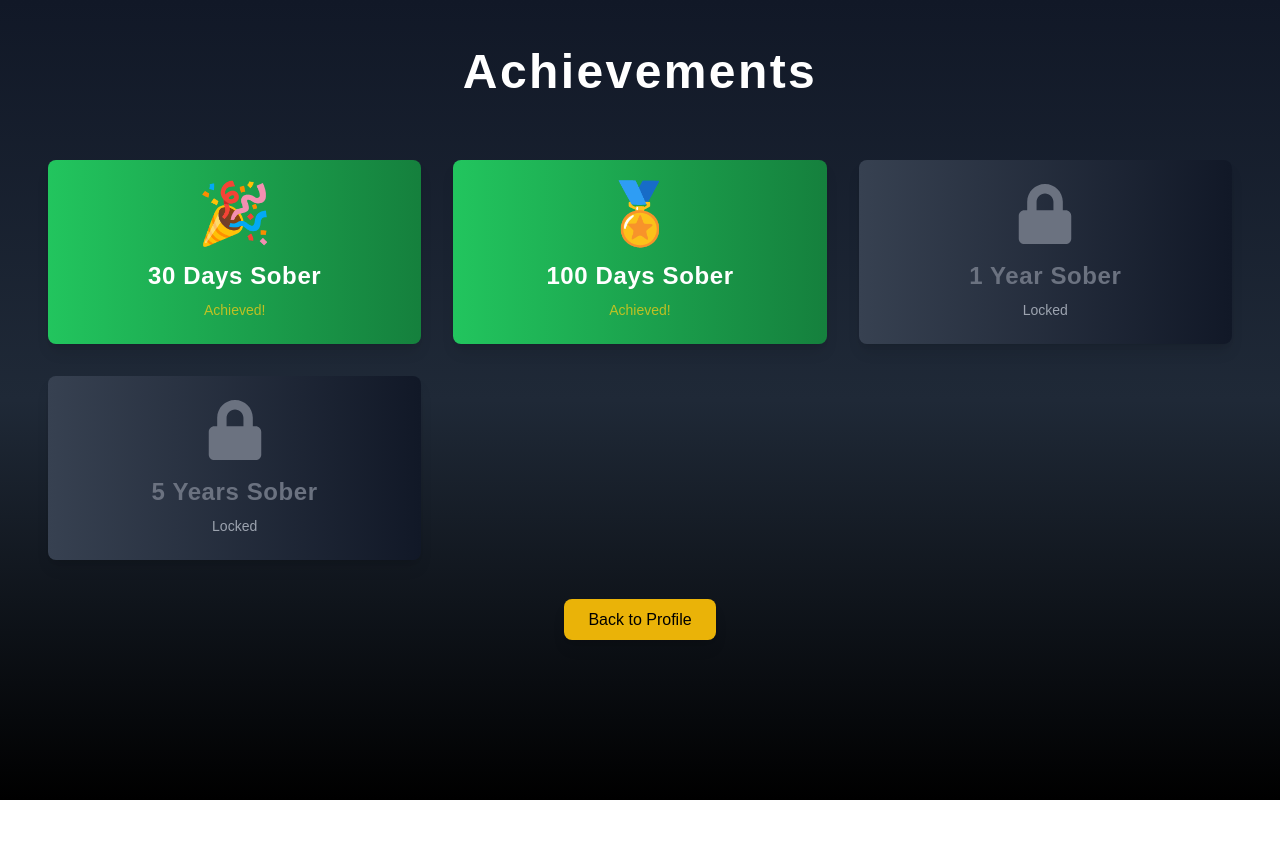
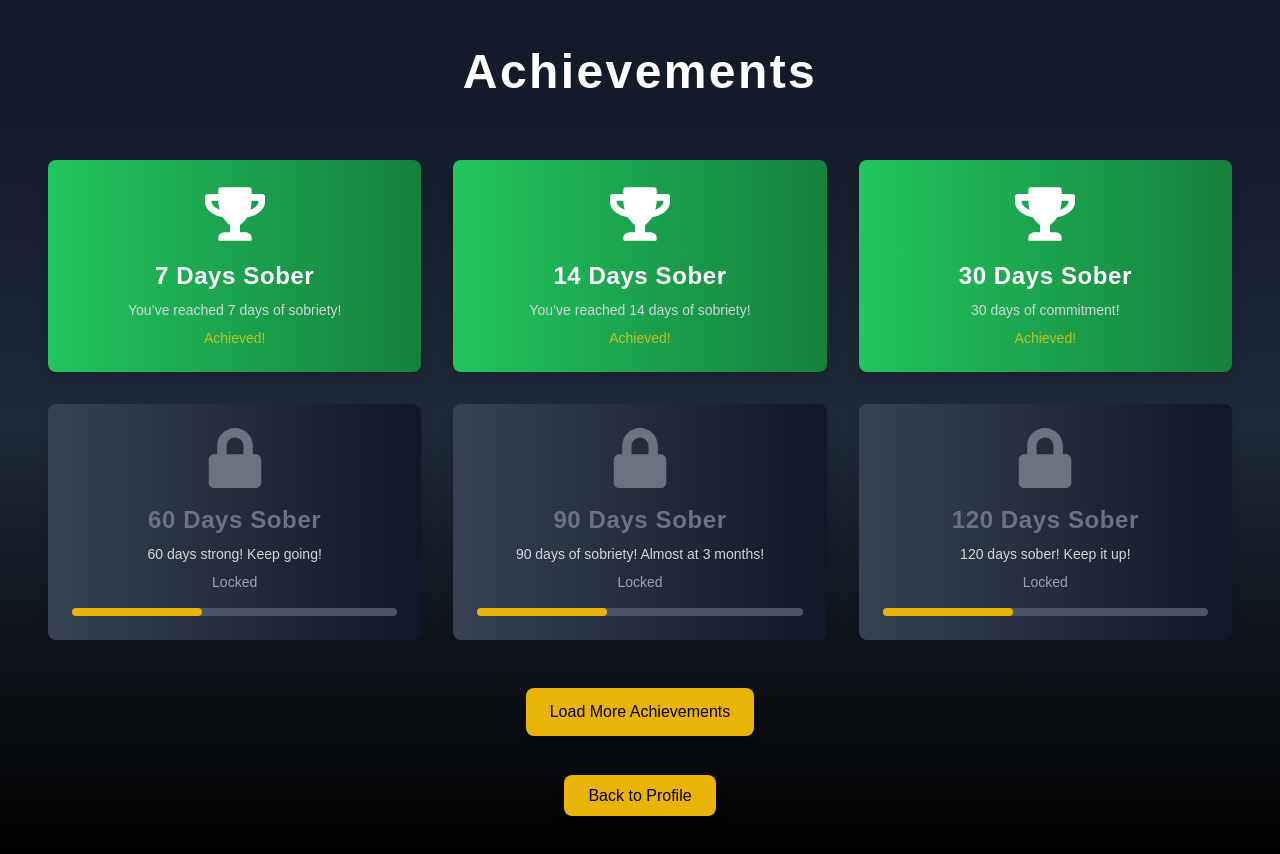
Before and after one commit to evanwilliamson94/sober-social, a Next.js app: page /achievements in a window 1280 px wide. Before the commit the page ends 800 px from the top, so only its background shows below. Built offline with nearby package versions, Linux system fonts and the light colour scheme.

Commit message:
achievements

```diff
--- a/src/pages/achievements.tsx
+++ b/src/pages/achievements.tsx
@@ -1,26 +1,46 @@
-import React from "react";
-import { FaLock } from "react-icons/fa"; // Icon for locked achievements
+import React, { useState } from "react";
+import { FaLock, FaTrophy } from "react-icons/fa"; // FaTrophy for unlocked and FaLock for locked
 
-const achievements = [
-  { title: "30 Days Sober", achieved: true, icon: "🎉" },
-  { title: "100 Days Sober", achieved: true, icon: "🏅" },
-  { title: "1 Year Sober", achieved: false, icon: "🎖️" },
-  { title: "5 Years Sober", achieved: false, icon: "🏆" },
+// Expanded list of achievements
+const allAchievements = [
+  { title: "7 Days Sober", achieved: true, icon: "🎉", description: "You’ve reached 7 days of sobriety!" },
+  { title: "14 Days Sober", achieved: true, icon: "🎉", description: "You’ve reached 14 days of sobriety!" },
+  { title: "30 Days Sober", achieved: true, icon: "🏅", description: "30 days of commitment!" },
+  { title: "60 Days Sober", achieved: false, icon: "🏅", description: "60 days strong! Keep going!" },
+  { title: "90 Days Sober", achieved: false, icon: "🎖️", description: "90 days of sobriety! Almost at 3 months!" },
+  { title: "120 Days Sober", achieved: false, icon: "🎖️", description: "120 days sober! Keep it up!" },
+  { title: "150 Days Sober", achieved: false, icon: "🏆", description: "150 days sober, amazing progress!" },
+  { title: "180 Days Sober", achieved: false, icon: "🏆", description: "Half a year sober! You are amazing!" },
+  { title: "210 Days Sober", achieved: false, icon: "🎖️", description: "210 days strong! Keep it up!" },
+  { title: "240 Days Sober", achieved: false, icon: "🏆", description: "240 days sober, stay strong!" },
+  { title: "270 Days Sober", achieved: false, icon: "🎖️", description: "270 days sober! Almost at 9 months!" },
+  { title: "300 Days Sober", achieved: false, icon: "🏅", description: "300 days sober! Incredible progress!" },
+  { title: "330 Days Sober", achieved: false, icon: "🏅", description: "330 days sober, you're on the way!" },
+  { title: "1 Year Sober", achieved: false, icon: "🏆", description: "1 Year Sober! Keep going!" },
+  { title: "2 Years Sober", achieved: false, icon: "🏆", description: "2 Years Sober! A true inspiration!" },
+  { title: "5 Years Sober", achieved: false, icon: "🏆", description: "5 Years of Sobriety!" },
 ];
 
 const AchievementsPage: React.FC = () => {
+  const [visibleAchievements, setVisibleAchievements] = useState(6); // Initial number of visible achievements
+
+  // Function to load more achievements
+  const loadMoreAchievements = () => {
+    setVisibleAchievements((prev) => prev + 6); // Load 6 more achievements each time
+  };
+
   return (
     <div className="min-h-screen bg-gradient-to-b from-gray-900 via-gray-800 to-black text-white p-8 lg:p-12">
       <div className="container mx-auto space-y-12">
 
         {/* Page Header */}
-        <h1 className="text-5xl font-bold text-center mb-10 lg:mb-16 tracking-wider">
+        <h1 className="text-5xl font-bold text-center mb-10 lg:mb-16 tracking-wider animate-fadeIn">
           Achievements
         </h1>
 
         {/* Achievements Grid */}
         <div className="grid grid-cols-1 sm:grid-cols-2 lg:grid-cols-3 gap-8">
-          {achievements.map((achievement, index) => (
+          {allAchievements.slice(0, visibleAchievements).map((achievement, index) => (
             <div
               key={index}
               className={`relative p-6 rounded-lg shadow-lg bg-gradient-to-r ${
@@ -31,7 +51,7 @@ const AchievementsPage: React.FC = () => {
             >
               {/* Achievement Icon */}
               <div className="text-6xl mb-4">
-                {achievement.achieved ? achievement.icon : <FaLock className="text-gray-500" />}
+                {achievement.achieved ? <FaTrophy /> : <FaLock className="text-gray-500" />}
               </div>
 
               {/* Achievement Title */}
@@ -41,12 +61,25 @@ const AchievementsPage: React.FC = () => {
                 {achievement.title}
               </h3>
 
+              {/* Achievement Description */}
+              <p className="text-sm text-gray-300 mt-2">
+                {achievement.description}
+              </p>
+
               {/* Achievement Status */}
               <p className={`text-sm mt-2 ${
                 achievement.achieved ? "text-yellow-400 animate-pulse" : "text-gray-400"
               }`}>
                 {achievement.achieved ? "Achieved!" : "Locked"}
               </p>
+
+              {/* Progress Bar for Locked Achievements */}
+              {!achievement.achieved && (
+                <div className="w-full mt-4 h-2 bg-gray-600 rounded-full">
+                  <div className="h-full bg-yellow-500 rounded-full" style={{ width: "40%" }} />
+                  {/* 40% is a placeholder, this should reflect user progress */}
+                </div>
+              )}
 
               {/* Locked Overlay */}
               {!achievement.achieved && (
@@ -59,6 +92,18 @@ const AchievementsPage: React.FC = () => {
             </div>
           ))}
         </div>
+
+        {/* Load More Achievements Button */}
+        {visibleAchievements < allAchievements.length && (
+          <div className="text-center mt-12">
+            <button
+              onClick={loadMoreAchievements}
+              className="bg-yellow-500 text-black px-6 py-3 rounded-lg shadow-lg hover:bg-yellow-400 transition-all duration-300 hover:scale-105"
+            >
+              Load More Achievements
+            </button>
+          </div>
+        )}
 
         {/* Back to Profile Button */}
         <div className="text-center mt-12">
```
